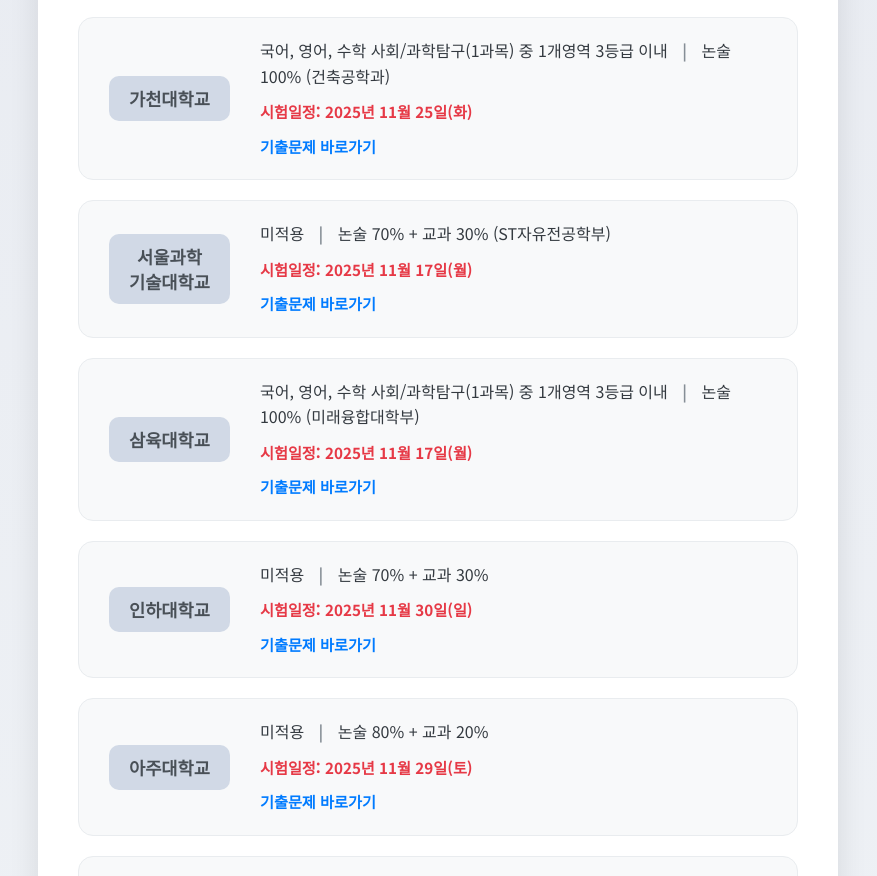
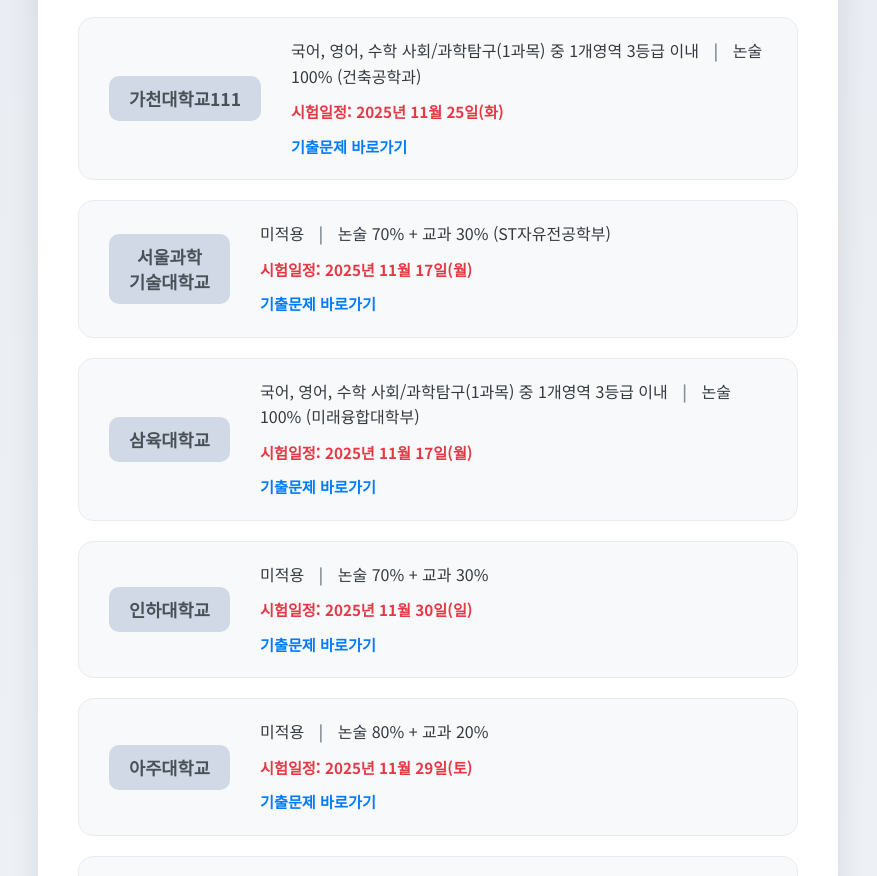
Before and after one commit to kjs1227/nonsul, a plain HTML site: page index.html in a window 1280 px wide. Shown: the part 844-1720 px from the top of the page, without its empty margins (202-1079 px from the left). Drawn offline with Linux system fonts and the light colour scheme.

Commit message:
modified:   index.html

```diff
--- a/index.html
+++ b/index.html
@@ -167,7 +167,7 @@
     </div>
 
     <div class="university-card">
-        <div class="uni-name">가천대학교</div>
+        <div class="uni-name">가천대학교111</div>
         <div class="details">
             국어, 영어, 수학 사회/과학탐구(1과목) 중 1개영역 3등급 이내
             <span class="separator">|</span>
```
